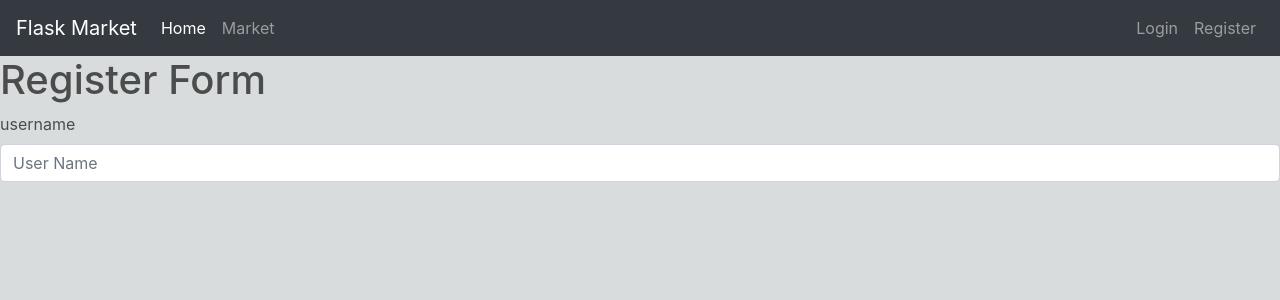
After one commit to keshavdubey1196/Market_app, a Flask app: page /register in a window 1280 px wide. The commit adds this page. Shown: the top 300 px of the page. Run offline with Flask 3, Linux system fonts and the light colour scheme.

Commit message:
adding initial(forms,register_page,register_routes,utils

```diff
--- a/app.py
+++ b/app.py
@@ -5,6 +5,7 @@ from config import DATABASE_URI
 from dotenv import load_dotenv
 import os
 from flask_migrate import Migrate
+from forms import RegisterForm
 
 
 load_dotenv()
@@ -34,7 +35,7 @@ class User(db.Model):
     password_hash = db.Column(db.String(60), nullable=False, unique=True)
     budget = db.Column(db.Integer(), nullable=False, default=1000)
     products = db.relationship(
-        'Product', secondary=user_products, backref='owners')
+        'Products', secondary=user_products, backref='owners')
 
 
 class Products(db.Model):
@@ -82,7 +83,13 @@ def home_page():
 
 @app.route('/market')
 def market_page():
-    render_template('market.html')
+    return render_template('market.html')
+
+
+@app.route('/register')
+def register():
+    form = RegisterForm()
+    return render_template('register.html', form=form)
 
 
 if __name__ == "__main__":
--- /dev/null
+++ b/forms.py
@@ -0,0 +1,11 @@
+from flask_wtf import FlaskForm
+from wtforms import StringField, PasswordField, \
+    SubmitField
+
+
+class RegisterForm(FlaskForm):
+    username = StringField(label="username")
+    email_address = StringField(label="email address")
+    password1 = PasswordField(label="password1")
+    password2 = PasswordField(label="password2")
+    submit = SubmitField(label="submit")
--- a/requirements.txt
+++ b/requirements.txt
@@ -5,6 +5,7 @@ colorama==0.4.6
 Flask==2.3.2
 Flask-Migrate==4.0.4
 Flask-SQLAlchemy==3.0.5
+Flask-WTF==1.1.1
 greenlet==2.0.2
 itsdangerous==2.1.2
 Jinja2==3.1.2
@@ -15,3 +16,4 @@ python-dotenv==1.0.0
 SQLAlchemy==2.0.19
 typing_extensions==4.7.1
 Werkzeug==2.3.6
+WTForms==3.0.1
--- a/templates/navbar.html
+++ b/templates/navbar.html
@@ -17,7 +17,7 @@
               <a class="nav-link" href="#">Login</a>
           </li>
           <li class="nav-item">
-              <a class="nav-link" href="#">Register</a>
+              <a class="nav-link" href="{{ url_for('register') }}">Register</a>
           </li>
       </ul>
     </div>
--- /dev/null
+++ b/templates/register.html
@@ -0,0 +1,16 @@
+{% extends 'base.html' %}
+
+
+{% block title %}
+Register Page
+{% endblock title%}
+
+
+{% block content %}
+<h1>Register Form</h1>
+
+<form action="POST" class="form-register">
+    {{form.username.label()}}
+    {{form.username(class="form-control",placeholder="User Name")}}
+</form>
+{% endblock content %}
```
Also changed, not shown: utils.py (added, +13 -0 lines), 1 other file.
